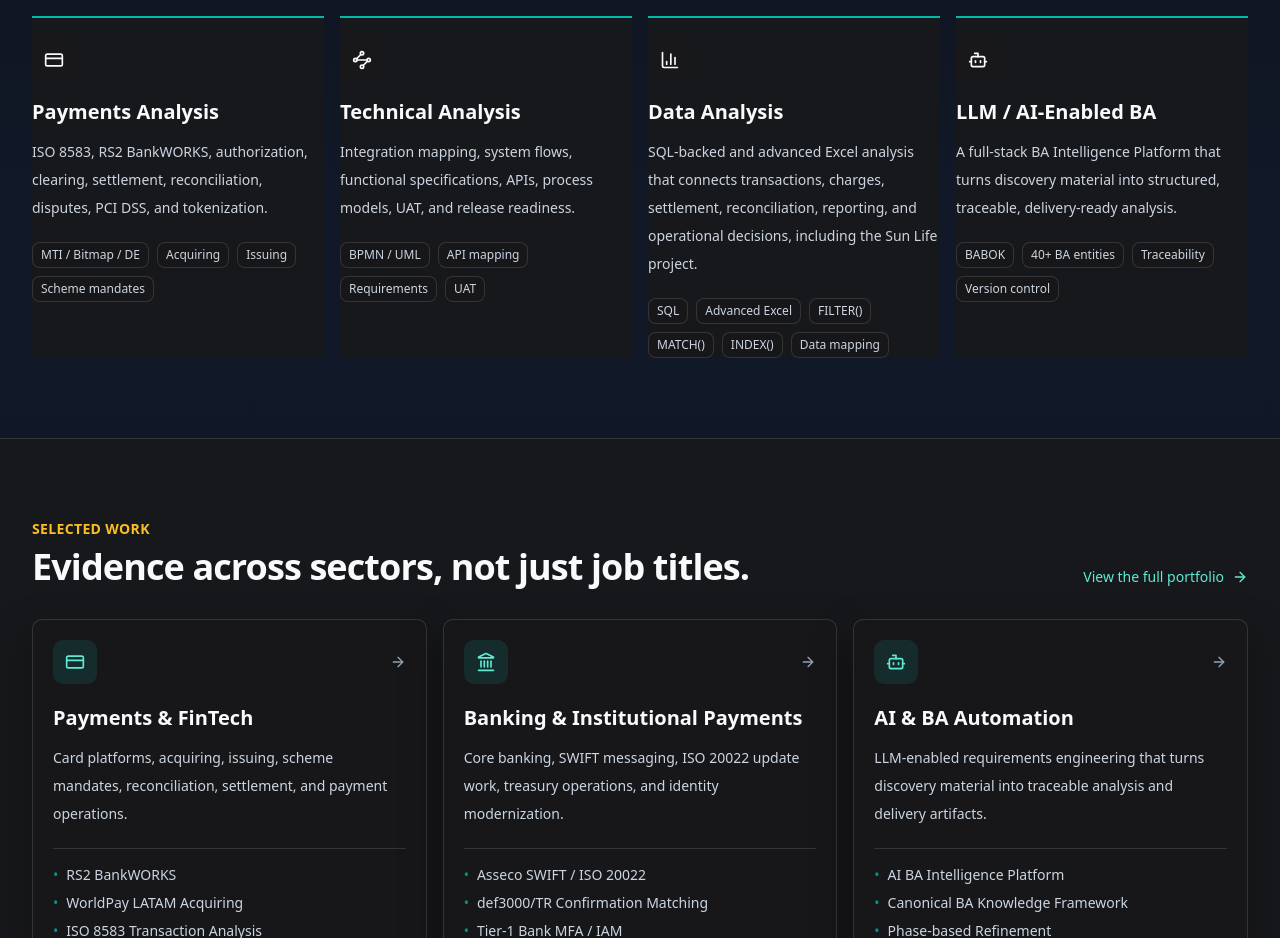
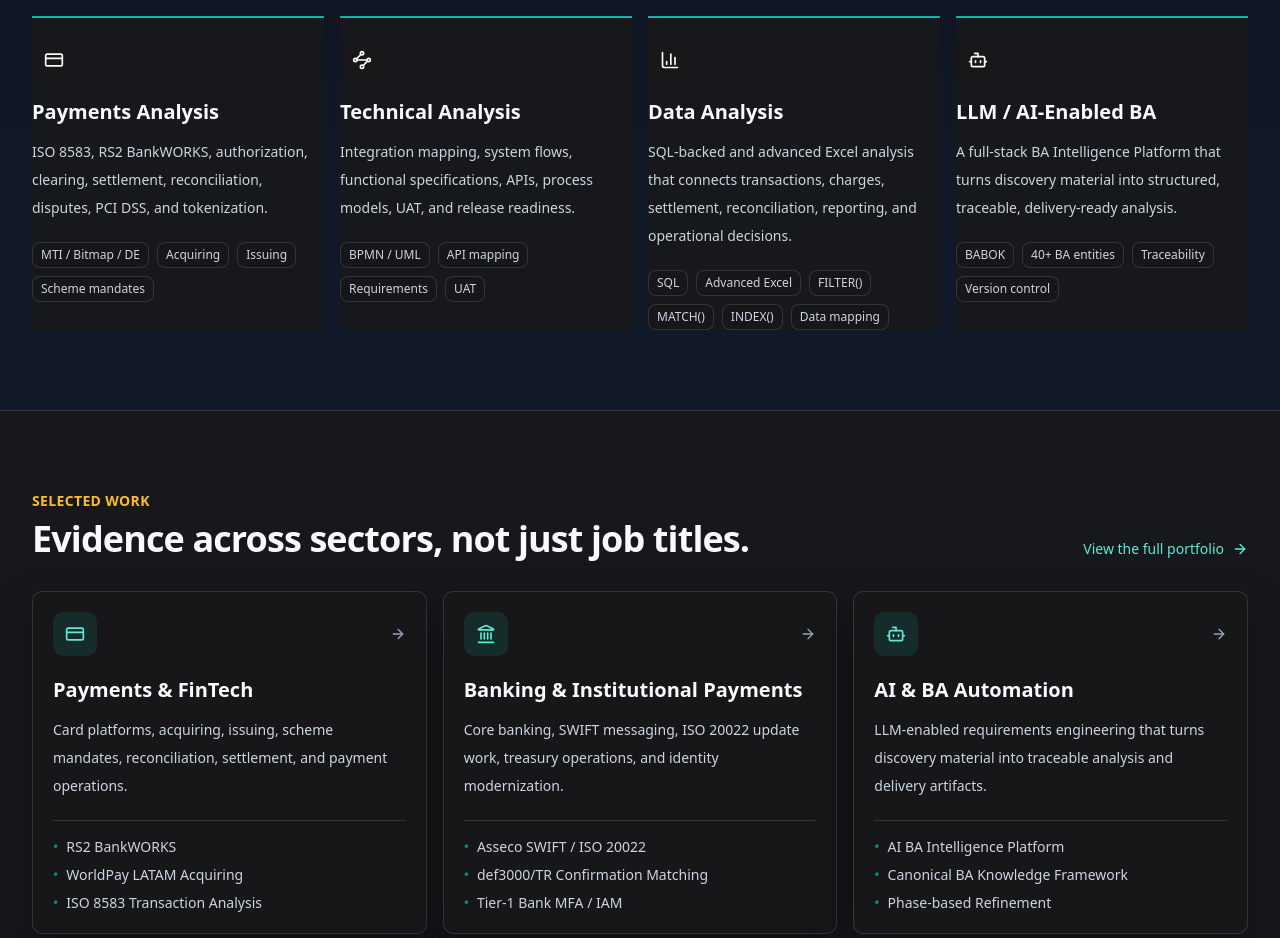
Before and after one commit to damem2007/dami-portfolio, a React (Vite) app: page / in a window 1280 px wide. Shown: the part 1280-2218 px from the top of the page. Built offline with nearby package versions, Linux system fonts and the light colour scheme.

Commit message:
more update

```diff
--- a/src/Portfolio.tsx
+++ b/src/Portfolio.tsx
@@ -675,7 +675,7 @@ const homeCapabilityItems = [
   {
     title: "Data Analysis",
     icon: <BarChart3 className="h-5 w-5" />,
-    summary: "SQL-backed and advanced Excel analysis that connects transactions, charges, settlement, reconciliation, reporting, and operational decisions, including the Sun Life project.",
+    summary: "SQL-backed and advanced Excel analysis that connects transactions, charges, settlement, reconciliation, reporting, and operational decisions.",
     tags: ["SQL", "Advanced Excel", "FILTER()", "MATCH()", "INDEX()", "Data mapping"],
   },
   {
```
